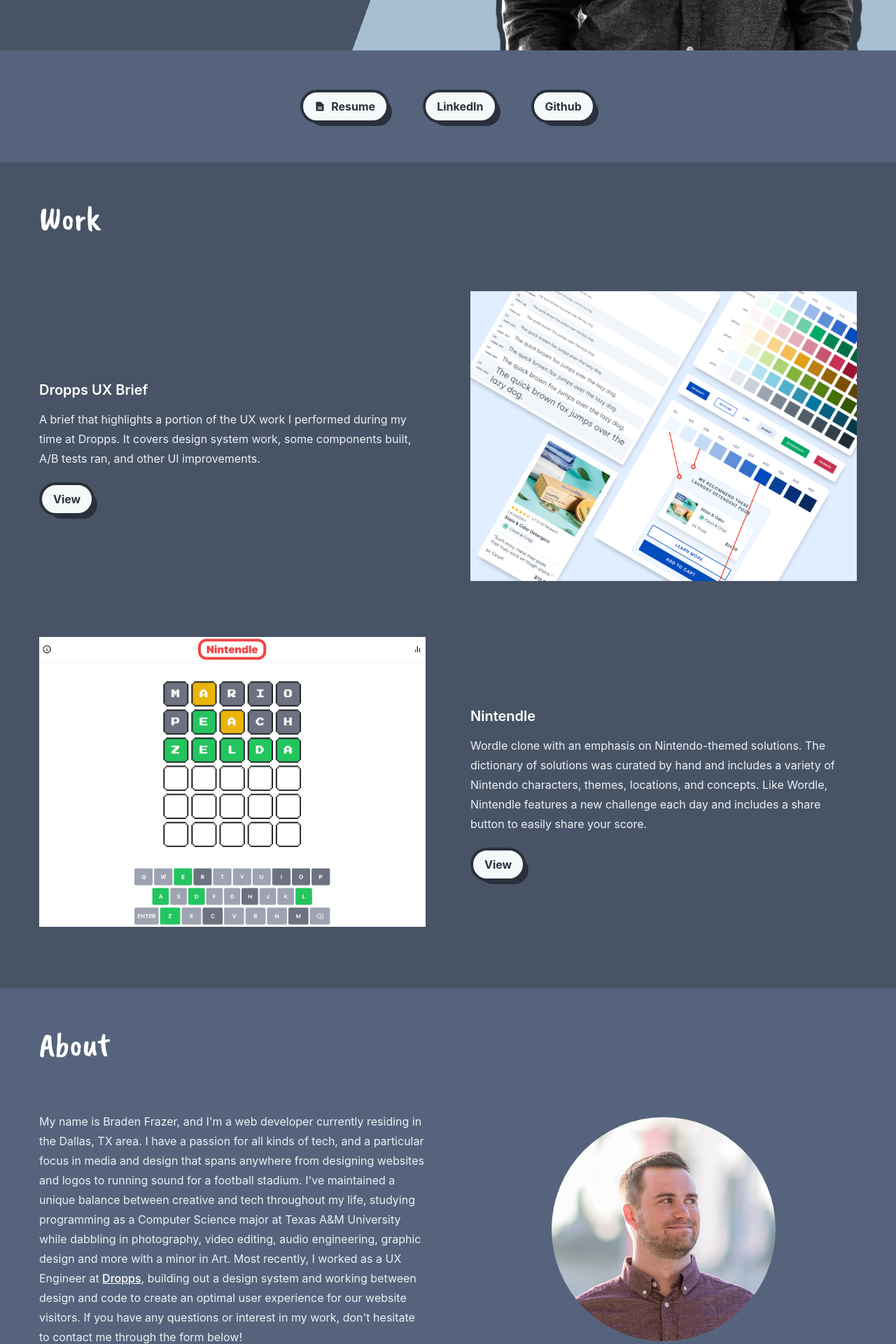
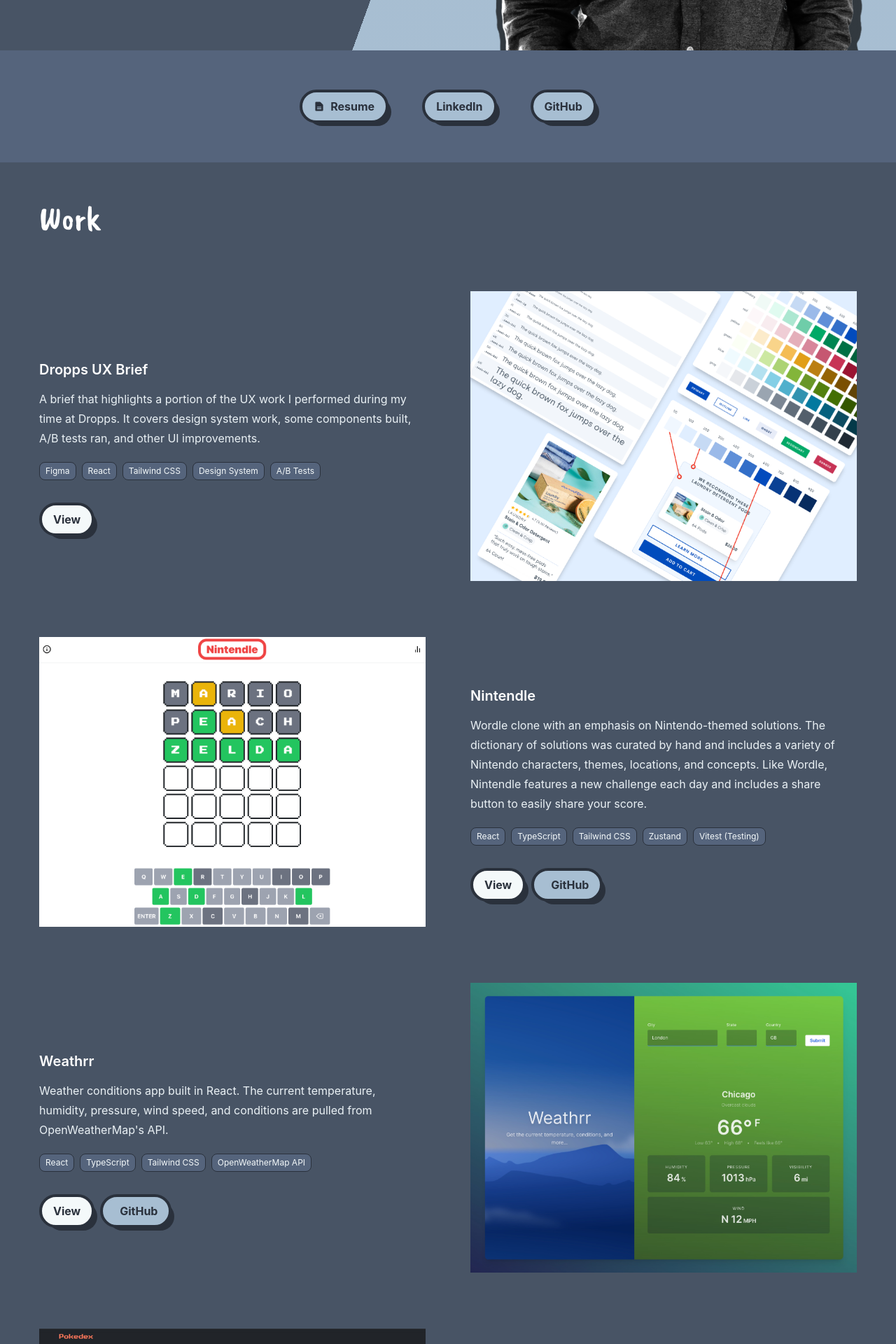
Before and after one commit to bradenfrazer/portfolio, a React (Vite) app: page / in a window 1280 px wide. Shown: the part 680-2600 px from the top of the page at 70% size. Built offline with nearby package versions, Linux system fonts and the light colour scheme.

Commit message:
add project data, Badge component, secondary Button

```diff
--- a/src/components/Links.tsx
+++ b/src/components/Links.tsx
@@ -7,7 +7,7 @@
     <Section variant="mid">
       <ul className="not-prose mx-auto flex flex-col items-center justify-center gap-6 sm:flex-row sm:gap-12">
         <li>
-          <Button href="https://resume.bradenfrazer.com/">
+          <Button href="https://resume.bradenfrazer.com/" variant="secondary">
             <span>
               <DocumentTextIcon className="w-4" />
             </span>
@@ -15,12 +15,17 @@
           </Button>
         </li>
         <li>
-          <Button href="https://www.linkedin.com/in/bradenfrazer">
+          <Button
+            href="https://www.linkedin.com/in/bradenfrazer"
+            variant="secondary"
+          >
             LinkedIn
           </Button>
         </li>
         <li>
-          <Button href="https://github.com/bradenfrazer/">Github</Button>
+          <Button href="https://github.com/bradenfrazer/" variant="secondary">
+            GitHub
+          </Button>
         </li>
       </ul>
     </Section>
--- a/src/components/Project.tsx
+++ b/src/components/Project.tsx
@@ -1,3 +1,4 @@
+import { Badge } from "./ui/Badge";
 import { Button } from "./ui/Button";
 import { Container } from "./ui/Container";
 
@@ -13,10 +14,25 @@
       <div className={layout === "content/image" ? "md:order-2" : ""}>
         <img src={project.imageUrl} />
       </div>
-      <div>
+      <div className="flex flex-col items-start">
         <h3>{project.title}</h3>
         <p>{project.description}</p>
-        <Button href={project.url}>View</Button>
+        {project.stack && (
+          <div className="mb-8 flex flex-wrap gap-2">
+            {project.stack.map((item) => (
+              <Badge>{item}</Badge>
+            ))}
+          </div>
+        )}
+        <div className="flex gap-2">
+          <Button href={project.url}>View</Button>{" "}
+          {project.githubUrl && (
+            <Button href={project.githubUrl} variant="secondary">
+              <span></span>
+              <span>GitHub</span>
+            </Button>
+          )}
+        </div>
       </div>
     </Container>
   );
--- /dev/null
+++ b/src/components/ui/Badge.tsx
@@ -0,0 +1,24 @@
+import { cva, cx, type VariantProps } from "class-variance-authority";
+
+const badgeClasses = cva(["px-2 py-1 rounded-lg whitespace-nowrap text-xs"], {
+  variants: {
+    variant: {
+      primary: "border border-primary-950 bg-primary-800 text-primary-50",
+    },
+  },
+  defaultVariants: {
+    variant: "primary",
+  },
+});
+
+interface BadgeProps extends VariantProps<typeof badgeClasses> {
+  className?: string;
+  children: React.ReactNode;
+}
+
+export const Badge = (props: BadgeProps) => {
+  const { className, children, variant } = props;
+  return (
+    <span className={cx(badgeClasses({ variant }), className)}>{children}</span>
+  );
+};
--- a/src/components/ui/Button.tsx
+++ b/src/components/ui/Button.tsx
@@ -2,15 +2,15 @@
 
 const buttonClasses = cva(
   [
-    "px-4 py-2 rounded-full no-underline inline-flex gap-2 items-center relative border-4 border-primary-950 bg-primary-50 text-sm sm:text-base font-bold text-primary-950 transition duration-100 hover:bg-primary-400 hover:text-gray-900 after:absolute after:top-0 after:left-0 after:content-[''] after:mt-2 after:ml-2 after:h-full after:w-full after:rounded-full after:bg-primary-950 after:z-[-1]",
+    "px-4 py-2 rounded-full no-underline inline-flex gap-2 items-center relative border-4  text-sm sm:text-base font-bold border-primary-950 transition duration-100  after:absolute after:top-0 after:left-0 after:content-[''] after:mt-2 after:ml-2 after:h-full after:w-full after:rounded-full after:bg-primary-950 after:z-[-1]",
   ],
   {
     variants: {
       variant: {
-        // primary: "bg-primary-400 text-primary-950",
         primary:
-          "border-primary-950 bg-primary-50 text-primary-950 hover:bg-primary-400 hover:text-gray-900",
-        ghost: "text-primary-50 bg-primary-50/10",
+          "bg-primary-50 text-primary-950 hover:bg-primary-400 hover:text-gray-900",
+        secondary:
+          "bg-primary-400 text-primary-950 hover:bg-primary-300 hover:text-gray-900",
       },
     },
     defaultVariants: {
--- a/src/data/projects.ts
+++ b/src/data/projects.ts
@@ -1,6 +1,9 @@
 import droppsUxBriefPdf from "../assets/projects/DroppsUXBrief.pdf";
 import droppsUxBriefImage from "../assets/projects/droppsuxbrief.png";
 import nintendleImage from "../assets/projects/nintendle.png";
+import pokedexImage from "../assets/projects/pokedex.jpg";
+import weathrrImage from "../assets/projects/weathrr.png";
+import nationalParksImage from "../assets/projects/nationalparks.png";
 
 export const projects: ProjectData[] = [
   {
@@ -9,6 +12,7 @@
       "A brief that highlights a portion of the UX work I performed during my time at Dropps. It covers design system work, some components built, A/B tests ran, and other UI improvements.",
     url: droppsUxBriefPdf,
     imageUrl: droppsUxBriefImage,
+    stack: ["Figma", "React", "Tailwind CSS", "Design System", "A/B Tests"],
   },
   {
     title: "Nintendle",
@@ -25,4 +29,30 @@
       "Vitest (Testing)",
     ],
   },
+  {
+    title: "Weathrr",
+    description:
+      "Weather conditions app built in React. The current temperature, humidity, pressure, wind speed, and conditions are pulled from OpenWeatherMap's API.",
+    url: "https://weathrr.bradenfrazer.com",
+    imageUrl: weathrrImage,
+    githubUrl: "https://github.com/bradenfrazer/weathrr",
+    stack: ["React", "TypeScript", "Tailwind CSS", "OpenWeatherMap API"],
+  },
+  {
+    title: "Pokédex",
+    description:
+      "Pokédex app based on the Pokémon series games, built in React. The app includes the full collection of 1000+ characters, sourced by the awesome PokeAPI. Clicking a Pokémon's card in the main list view will open a detailed view of the Pokémon with multiple images and stats about the monster. NES.css was used as a framework for styling the app to give it that nice nostalgic, Gameboy feel.",
+    url: "https://pokedex.bradenfrazer.com",
+    imageUrl: pokedexImage,
+    githubUrl: "https://github.com/bradenfrazer/pokedex",
+    stack: ["React", "NES.css", "Tailwind CSS", "PokeAPI"],
+  },
+  {
+    title: "National Parks",
+    description:
+      "A listing of national parks located in the United States built in Vue. Clicking on one of the parks will open a modal with some additional info on the park.",
+    url: "https://nationalparks.bradenfrazer.com",
+    imageUrl: nationalParksImage,
+    stack: ["Vue", "SCSS", "National Park Service API"],
+  },
 ];
```
Also changed, not shown: src/assets/github.svg (added), src/assets/linkedin.svg (added).
